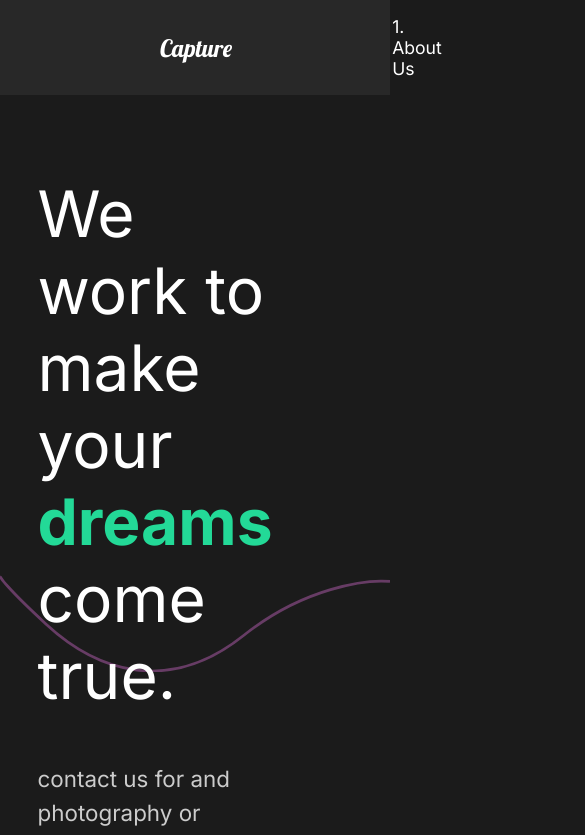
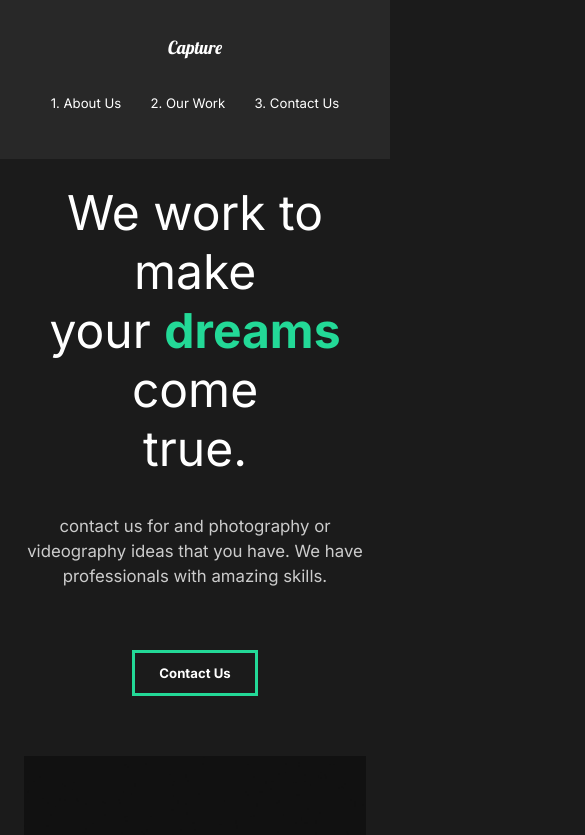
Before and after one commit to edgarkhudoyan/react-capture-portfolio, a React (Create React App) app: page / in a window 390 px wide. Shown: the top 835 px of the page, 585 px wide, since content can reach past the window. Built offline with nearby package versions, Linux system fonts and the light colour scheme.

Commit message:
Make App mobile friendly

```diff
--- a/src/components/GlobalStyle.js
+++ b/src/components/GlobalStyle.js
@@ -5,6 +5,12 @@
         margin: 0;
         padding: 0;
         box-sizing: border-box;
+    }
+
+    html {
+        @media (max-width: 1700px) {
+            font-size: 75%;
+        }
     }
 
     body {
--- a/src/components/Nav.js
+++ b/src/components/Nav.js
@@ -52,6 +52,22 @@
     font-size: 1.5rem;
     font-weight: lighter;
   }
+  @media (max-width: 1300px) {
+    flex-direction: column;
+    padding: 2rem 1rem;
+    #logo {
+      display: inline-block;
+      margin: 1rem;
+    }
+    ul {
+      padding: 2rem;
+      justify-content: space-around;
+      width: 100%;
+    }
+    li {
+      padding: 0;
+    }
+  }
 `;
 
 export default Nav;
--- a/src/components/ServicesSection.js
+++ b/src/components/ServicesSection.js
@@ -74,6 +74,9 @@
 const Cards = styled.div`
   display: flex;
   flex-wrap: wrap;
+  @media (max-width: 1300px) {
+    justify-content: center;
+  }
 `;
 
 const Card = styled.div`
--- a/src/pages/ContactUs.js
+++ b/src/pages/ContactUs.js
@@ -45,11 +45,18 @@
   padding: 5rem 10rem;
   color: #353535;
   min-height: 90vh;
+  @media (max-width: 1500px) {
+    padding: 2rem;
+    font-size: 1rem;
+  }
 `;
 
 const Title = styled.div`
   margin-bottom: 4rem;
   color: black;
+  @media (max-width: 1500px) {
+    margin-top: 5rem;
+  }
 `;
 
 const Hide = styled.div`
--- a/src/pages/MovieDetail.js
+++ b/src/pages/MovieDetail.js
@@ -89,6 +89,10 @@
   justify-content: space-around;
   align-items: center;
   margin: 5rem 10rem;
+  @media (max-width: 1500px) {
+    display: block;
+    margin: 2rem 2rem;
+  }
 `;
 
 const AwardStyle = styled.div`
--- a/src/pages/OurWork.js
+++ b/src/pages/OurWork.js
@@ -80,6 +80,9 @@
   h2 {
     padding: 1rem 0rem;
   }
+  @media (max-width: 1300px) {
+    padding: 2rem 2rem;
+  }
 `;
 
 const Movie = styled(motion.div)`
--- a/src/styles.js
+++ b/src/styles.js
@@ -8,6 +8,11 @@
   justify-content: center;
   padding: 5rem 10rem;
   color: white;
+  @media (max-width: 1300px) {
+    display: block;
+    padding: 2rem 2rem;
+    text-align: center;
+  }
 `;
 
 export const Description = styled.div`
@@ -16,6 +21,12 @@
   z-index: 2;
   h2 {
     font-weight: lighter;
+  }
+  @media (max-width: 1300px) {
+    padding: 0;
+    button {
+      margin: 2rem 0rem 5rem 0rem;
+    }
   }
 `;
 
```
